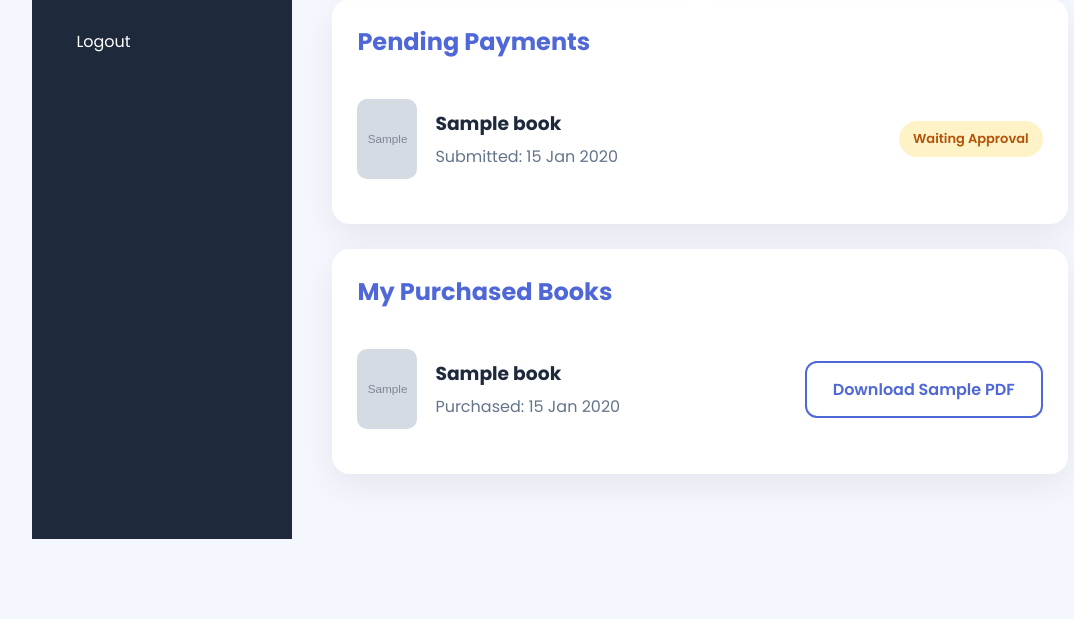
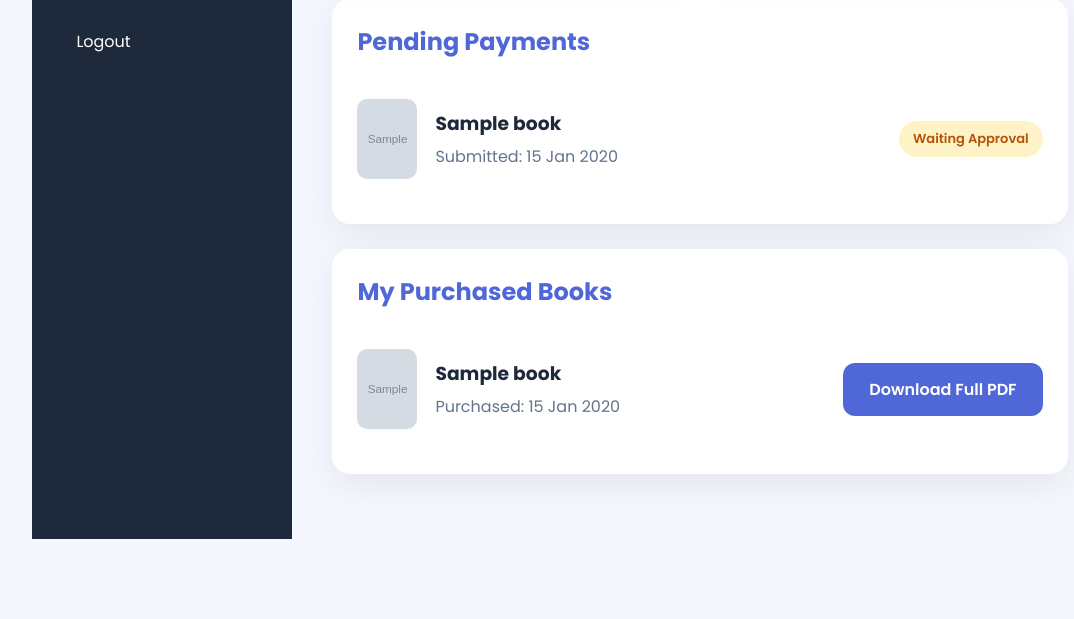
Before and after one commit to codewithritikyadav/electrical-edge, a Django app: template templates/orders/dashboard.html in a window 1280 px wide. Shown: the part 394-1013 px from the top of the page, without its empty margins (70-1144 px from the left). Run offline with Django 5.2, Linux system fonts and the light colour scheme; the template is opened without the code that fills it: values that come from a table or form of the project are taken from there, others are empty; tables that the repository leaves empty hold one stand-in row (values such as "Sample post"); grey boxes marked "Sample" are stand-in pictures.

Commit message:
Electrical Edge deployment update

```diff
--- a/templates/orders/dashboard.html
+++ b/templates/orders/dashboard.html
@@ -143,8 +143,8 @@
                 </div>
 
                 {% if book.sample_pdf %}
-                    <a href="{{ book.sample_pdf.url }}" class="btn-secondary" download>
-                        Download Sample PDF
+                    <a href="{{ order.book.full_pdf.url }}?fl_attachment=true" class="btn-primary">
+                        Download Full PDF
                     </a>
                 {% endif %}
 
--- a/templates/products/book_detail.html
+++ b/templates/products/book_detail.html
@@ -19,7 +19,7 @@
             <div class="book-actions">
 
             {% if book.sample_pdf %}
-                <a href="{{ book.sample_pdf.url }}" class="btn-secondary" download>
+                <a href="{{ book.sample_pdf.url }}?fl_attachment=true"class="btn-secondary">
                     Download Sample PDF
                 </a>
             {% endif %}
```
